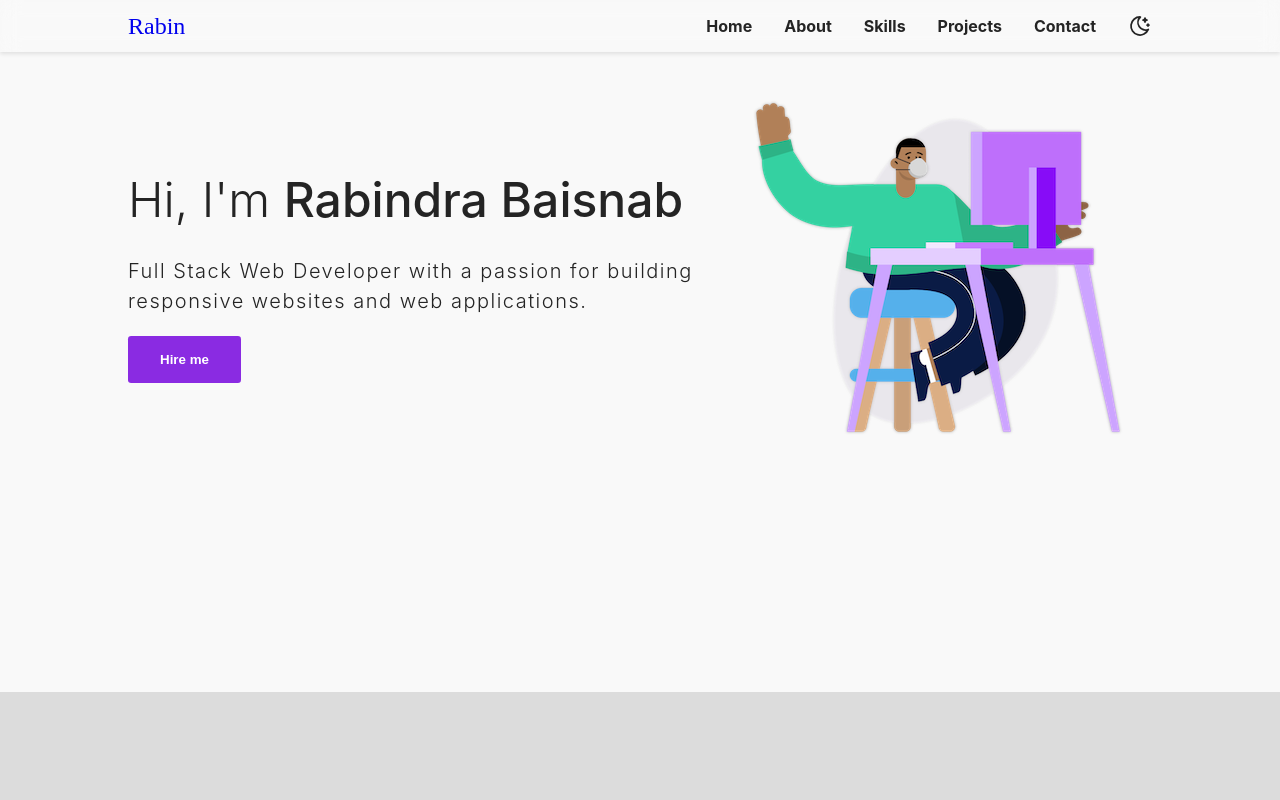
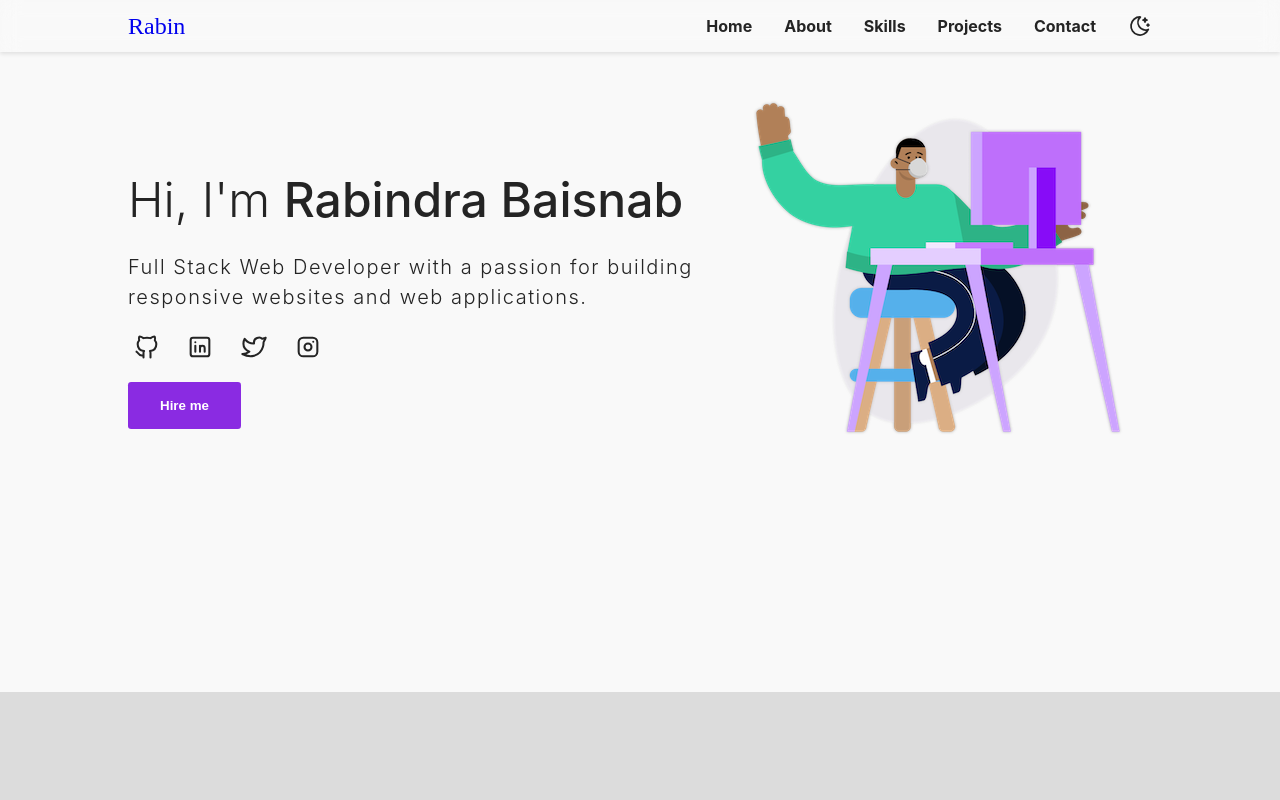
Before and after one commit to rabin245/portfolio-intern, a React (Vite) app: page / in a window 1280 px wide. Shown: the top 800 px of the page. Built offline with nearby package versions, Linux system fonts and the light colour scheme; a web font is replaced by a local one.

Commit message:
add social icons to home section

```diff
--- a/src/components/Button/Button.module.css
+++ b/src/components/Button/Button.module.css
@@ -90,6 +90,31 @@
   right: 1rem;
 }
 
+.SocialButton {
+  cursor: pointer;
+  padding: 0.3rem;
+  border-radius: 50%;
+
+  display: flex;
+  justify-content: center;
+  align-items: center;
+  color: var(--text-color);
+}
+
+.SocialButton:hover {
+  background-color: blueviolet;
+  color: white !important;
+}
+
+.SocialButton:visited {
+  color: inherit;
+}
+
+.SocialButton > svg {
+  width: 1.75rem !important;
+  height: 1.75rem !important;
+}
+
 @media only screen and (max-width: 768px) {
   .ScrollToTop {
     right: 1rem;
@@ -100,3 +125,9 @@
     display: block;
   }
 }
+
+.test {
+  border: solid 1px red;
+  padding: 1rem;
+  color: green;
+}
--- a/src/components/Button/index.jsx
+++ b/src/components/Button/index.jsx
@@ -57,10 +57,24 @@ const CloseMenuButton = ({ toggleMenu }) => {
   );
 };
 
+const SocialButton = ({ icon, link }) => {
+  return (
+    <a
+      className={styles.SocialButton}
+      target="_blank"
+      href={link}
+      rel="noreferer"
+    >
+      {icon}
+    </a>
+  );
+};
+
 export {
   Button,
   ThemeSwitcherButton,
   ScrollToTopButton,
   MenuToggleButton,
   CloseMenuButton,
+  SocialButton,
 };
--- a/src/pages/Home/Home.module.css
+++ b/src/pages/Home/Home.module.css
@@ -24,9 +24,17 @@
 }
 
 .content p {
+  margin: 1rem 0;
   font-size: 1.25rem;
   font-weight: 300;
   letter-spacing: 1.5px;
+}
+
+.socials {
+  margin: 1rem 0;
+  display: flex;
+  flex-wrap: wrap;
+  gap: 1rem;
 }
 
 .image {
--- a/src/pages/Home/index.jsx
+++ b/src/pages/Home/index.jsx
@@ -1,10 +1,33 @@
 import styles from "./Home.module.css";
 import Image from "../../assets/images/banner-image.png";
-import { Button } from "../../components/Button";
+import { Button, SocialButton } from "../../components/Button";
+import GithubIcon from "../../assets/icons/GithubIcon";
+import LinkedinIcon from "../../assets/icons/LinkedinIcon";
+import TwitterIcon from "../../assets/icons/TwitterIcon";
+import InstagramIcon from "../../assets/icons/InstagramIcon";
 
 const Home = ({ homeRef, contactRef }) => {
   const scrollToRef = (ref) =>
     window.scrollTo({ top: ref.current.offsetTop, behavior: "smooth" });
+
+  const socials = [
+    {
+      icon: <GithubIcon />,
+      link: "https://github.com/rabin245/",
+    },
+    {
+      icon: <LinkedinIcon />,
+      link: "https://www.linkedin.com/in/rabindra-baisnab",
+    },
+    {
+      icon: <TwitterIcon />,
+      link: "https://twitter.com/_zaxiya",
+    },
+    {
+      icon: <InstagramIcon />,
+      link: "https://www.instagram.com/_zaxiya/",
+    },
+  ];
 
   return (
     <div className={styles.Home} ref={homeRef}>
@@ -17,6 +40,11 @@ const Home = ({ homeRef, contactRef }) => {
             Full Stack Web Developer with a passion for building responsive
             websites and web applications.
           </p>
+          <div className={styles.socials}>
+            {socials.map((info) => (
+              <SocialButton key={info.link} icon={info.icon} link={info.link} />
+            ))}
+          </div>
           <div>
             <Button handleClick={() => scrollToRef(contactRef)}>Hire me</Button>
           </div>
```
